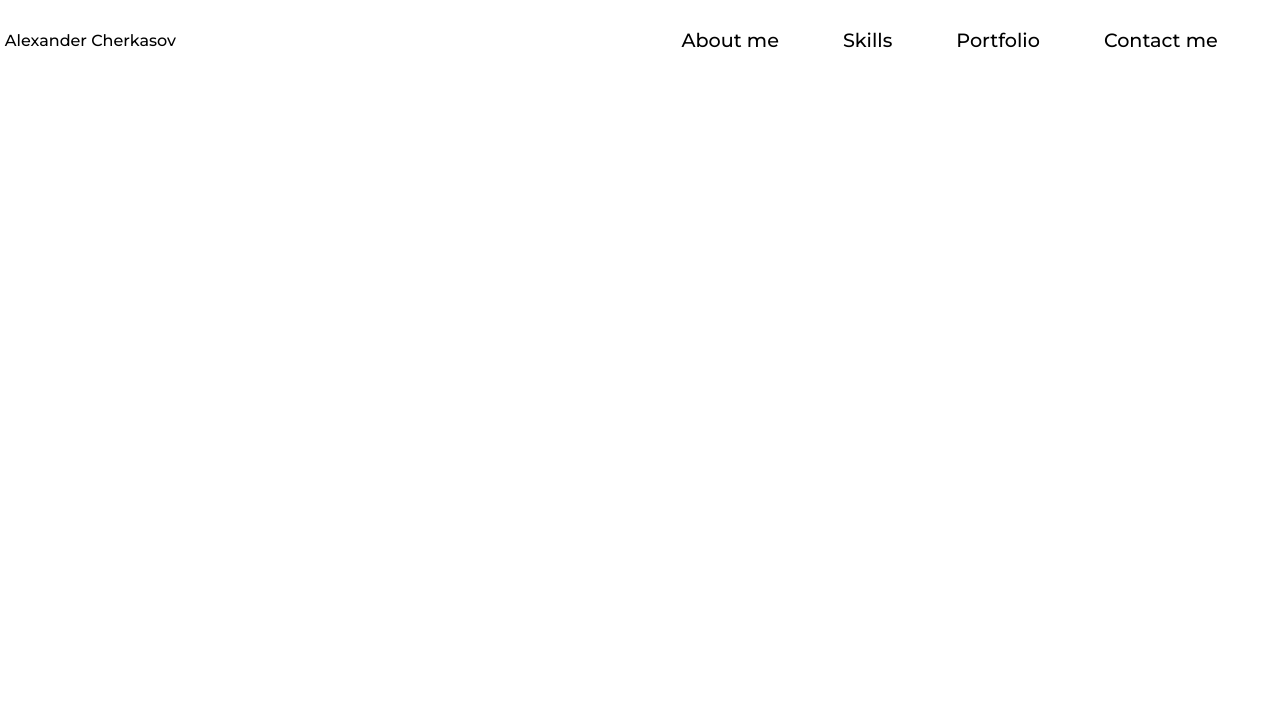
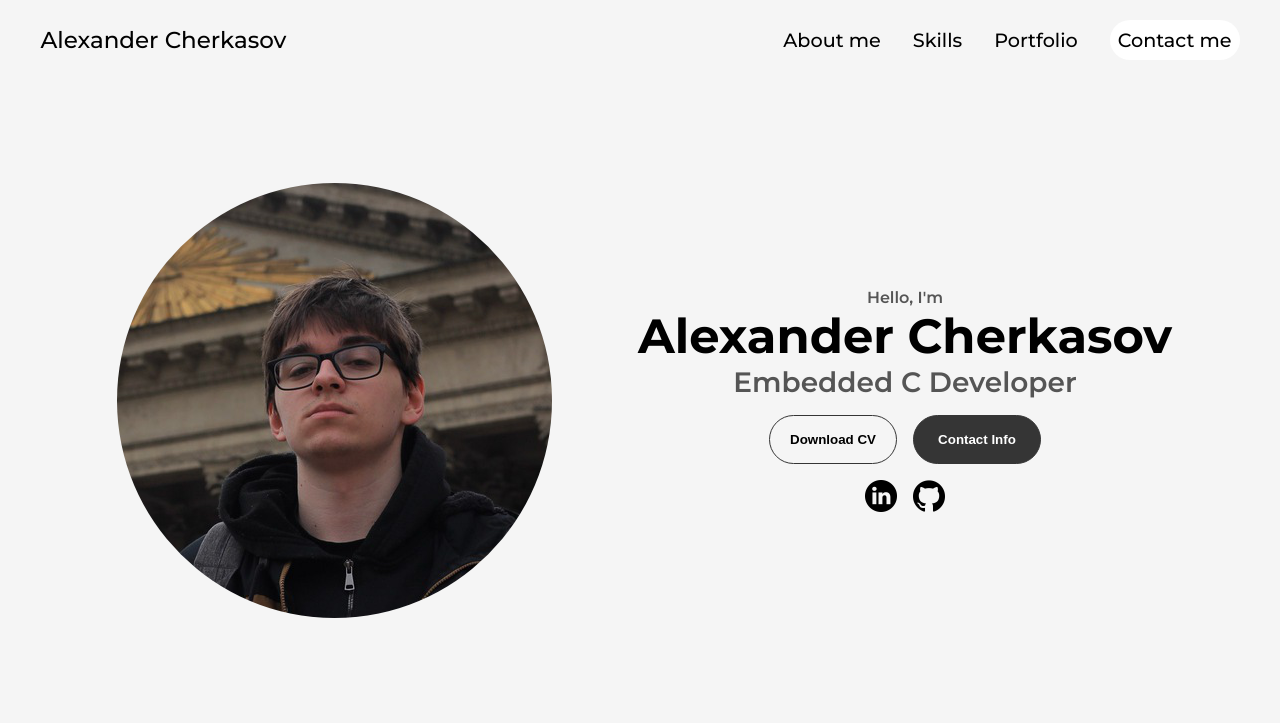
Before and after one commit to Alehanter337/alehanter337.github.io, a plain HTML site: page index.html in a window 1280 px wide. Drawn offline with Linux system fonts and the light colour scheme.

Commit message:
Add section with photo and contact info

```diff
--- a/index.html
+++ b/index.html
@@ -15,10 +15,10 @@
     <div class="logo">Alexander Cherkasov</div>
     <div class="links">
       <ul class="nav-links">
-        <li><a href="#about">About me</li>
-        <li><a href="#skills">Skills</li>
-        <li><a href="#portfolio">Portfolio</li>
-        <li><a href="#contact">Contact me</li>
+        <li><a href="#about">About me</a></li>
+        <li><a href="#skills">Skills</a></li>
+        <li><a href="#portfolio">Portfolio</a></li>
+        <li><a class="round" href="#contact">Contact me</a></li>
       </ul>
     </div>
   </nav>
@@ -38,6 +38,38 @@
       </div>
     </div>
   </nav>
+  <section id="profile">
+    <div class="section__pic-container">
+      <img src="./assets/profile-pic.png" alt="Alexander Cherkasov profile picture ">
+    </div>
+    <div class="section__text">
+      <p class="section__text__p1">Hello, I'm</p>
+      <h1 class="title">Alexander Cherkasov </h1>
+      <p class="section__text__p2">Embedded C Developer</p>
+      <div class="btn-container">
+        <button
+          class="btn btn-color-2"
+          onclick="window.open('./assets/resume_example.pdf')">Download CV
+        </button>
+
+        <button
+        class="btn btn-color-1"
+        onclick="location.href('./#contact')">Contact Info
+      </button>
+      </div>
+      <div id="socials-container">
+        <img src="./assets/linkedin.png"
+        alt="My LinkedIn Profile"
+        class="icon"
+        onclick="window.open('https://linkedin.com')">
+        <img src="./assets/github.png"
+        alt="My GitHub Profile"
+        class="icon"
+        onclick="window.open('https://github.com/Alehanter337')">
+      </div>
+
+    </div>
+  </section>
   <script src="main.js"></script>
 </body>
 
--- a/mediaquaries.css
+++ b/mediaquaries.css
@@ -6,4 +6,8 @@
     #hamburger-nav {
         display: flex;
     }
+
+    .round {
+        display: none;
+    }
 }
--- a/style.css
+++ b/style.css
@@ -4,6 +4,8 @@
 
 
 * {
+    background-color: whitesmoke;
+    /* background-color: darkolivegreen; */
     margin: 0;
     padding: 0;
 }
@@ -21,6 +23,15 @@ html {
 
 p {
     color: rgb(85, 85, 85);
+}
+
+/* Round button */
+
+.round {
+    border: 8px solid transparent;
+    border-radius: 30px;
+    border-spacing: 10rem;
+    background-color: white;
 }
 
 /* Transition */
@@ -58,13 +69,15 @@ a {
 
 a:hover {
     color: grey;
-    text-decoration: underline;
-    text-underline-offset: 0.5rem;
     text-decoration-color: rgb(181, 181, 181);
 }
 
 .links {
-    padding-left: 30rem;
+    padding-left: 25rem;
+}
+
+.logo {
+    font-size: 23px;
 }
 
 .logo:hover {
@@ -150,3 +163,114 @@ a:hover {
 .hamburger-icon span:first-child {
     transform: none;
 }
+
+
+/* SECTIONS */
+.section {
+    padding-top: 4vh;
+    height: 96vh;
+    margin: 0 10rem;
+    box-sizing: border-box;
+    min-height: fit-content;
+}
+
+.section-container {
+    display: flex;
+}
+
+/* PROFILE SECTION */
+
+#profile {
+    display: flex;
+    justify-content: center;
+    gap: 5rem;
+    height: 80vh;
+}
+
+.section__pic-container {
+    display: flex;
+    height: 450px;
+    width: 450px;
+    margin: auto 0;
+}
+
+.section__text {
+    align-self: center;
+    text-align: center;
+}
+
+.section__text p {
+    font-weight: 600;
+}
+
+.section__text__p1 {
+    text-align: center;
+}
+
+.section__text__p2 {
+    text-align: center;
+    font-size: 1.75rem;
+    margin-bottom: 1rem;
+}
+
+.title {
+    font-size: 3rem;
+    text-align: center;
+}
+
+#socials-container {
+    display: flex;
+    justify-content: center;
+    margin-top: 1rem;
+    gap: 1rem;
+}
+
+/* ICONS */
+.icon {
+    cursor: pointer;
+    height: 2rem;
+}
+
+/* BUTTONS */
+.btn-container {
+    display: flex;
+    justify-content: center;
+    margin-top: 1rem;
+    gap: 1rem;
+}
+
+.btn {
+    font-weight: 600;
+    transition: all 300ms ease;
+    padding: 1rem;
+    width: 8rem;
+    border-radius: 2rem;
+}
+
+.btn-color-1,
+.btn-color-2 {
+    border: rgb(53, 53, 53) 0.1rem solid;
+}
+
+.btn-color-1:hover,
+.btn-color-2:hover {
+    cursor: pointer;
+}
+
+.btn-color-1,
+.btn-color-2:hover {
+    background: rgb(53, 53, 53);
+    color: white;
+}
+
+.btn-color-1:hover {
+    background: rgb(0, 0, 0);
+}
+
+.btn-color-2 {
+    background: none;
+}
+
+.btn-color-2:hover {
+    border: rgb(255, 255, 255) 0.1rem solid;
+}
```
Also changed, not shown: assets/github.png (added), assets/linkedin.png (added), assets/profile-pic.png (added), 3 other files.
